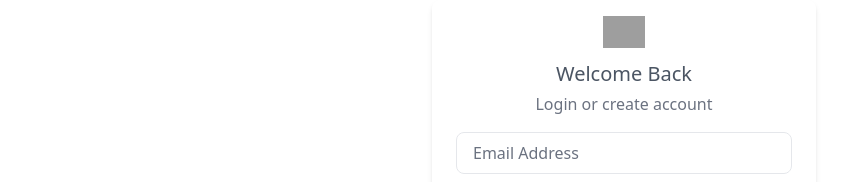
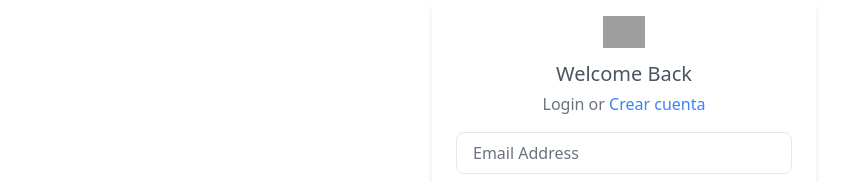
Before and after one commit to lfuentes-xd/Negocios2023-GrowInBox, a Vue app: page /#/Login in a window 1280 px wide. Shown: the top 182 px of the page, without its empty margins (16-862 px from the left). Built offline with nearby package versions, Linux system fonts and the light colour scheme; grey boxes are pictures that could not be loaded; what @paypal/paypal-js would draw is missing.

Commit message:
signup y login

```diff
--- a/src/components/LoginComponent.vue
+++ b/src/components/LoginComponent.vue
@@ -14,7 +14,8 @@
       </h3>
 
       <p class="mt-1 text-center text-gray-500 dark:text-gray-400">
-          Login or create account
+        Login or
+        <router-link to="/signup" class="text-blue-500 hover:underline">Crear cuenta</router-link>
       </p>
 
       <form>
```
Lines whose indentation alone changed are shown as unchanged.
